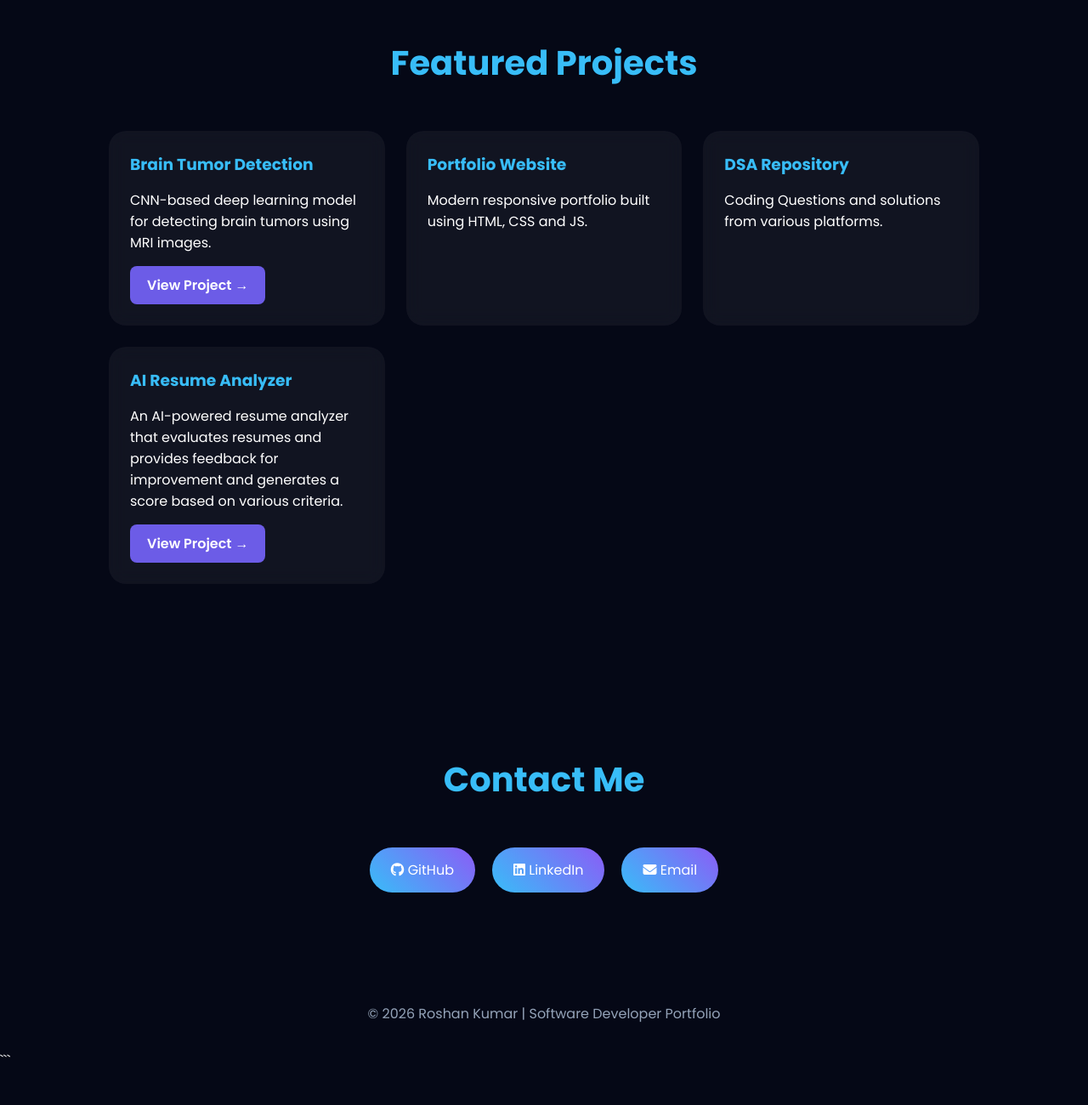
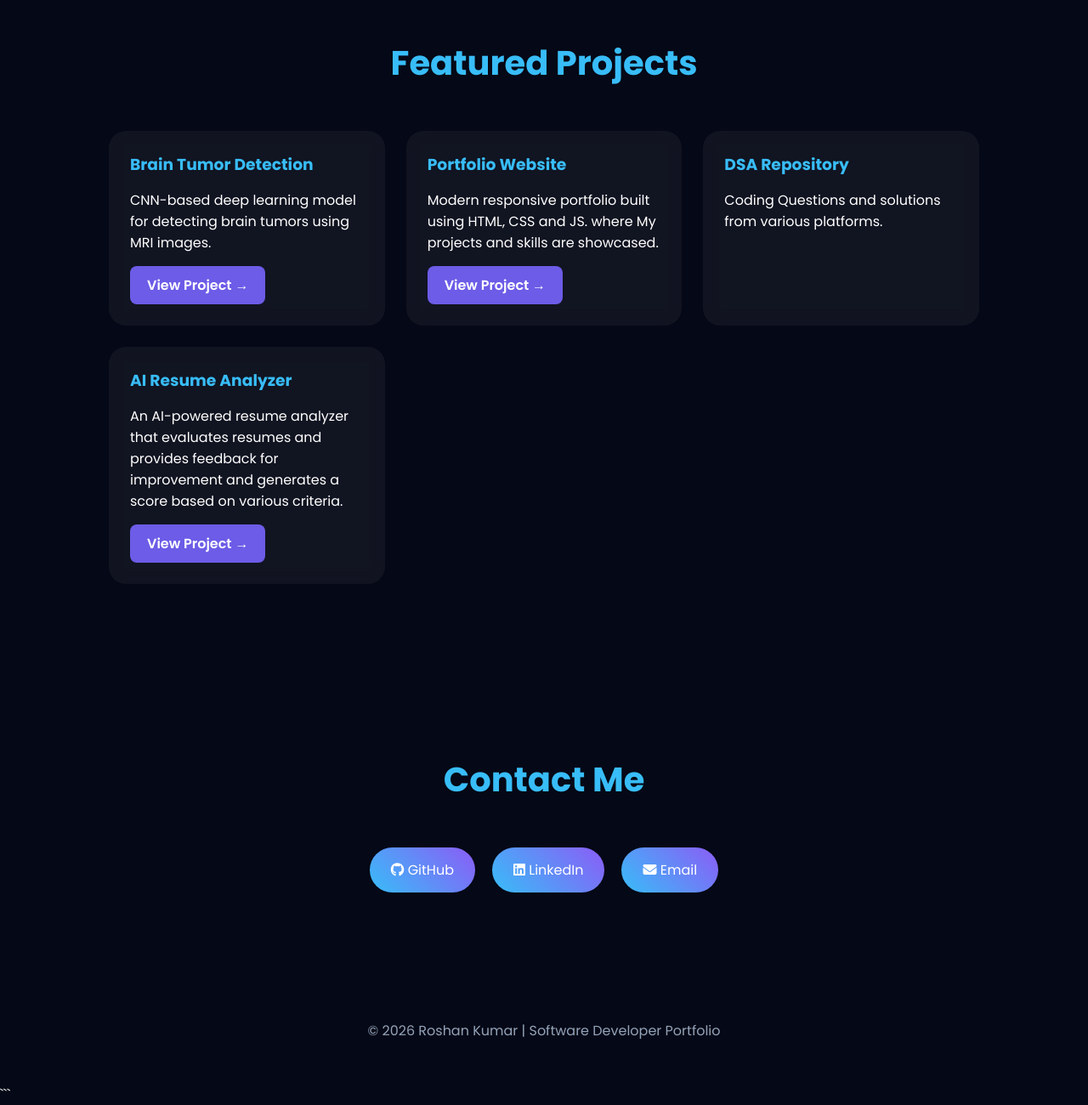
Before and after one commit to roshan-kumar2/Portfolio-Website, a plain HTML site: page index.html in a window 1280 px wide. Shown: the part 2584-3884 px from the top of the page at 85% size. Before the commit the page ends 3844 px from the top, so only its background shows below. Drawn offline with Linux system fonts and the light colour scheme.

Commit message:
updated some fetures and added some new projects

```diff
--- a/index.html
+++ b/index.html
@@ -207,8 +207,11 @@
 
                 <p>
                     Modern responsive portfolio
-                    built using HTML, CSS and JS.
+                    built using HTML, CSS and JS. where My projects and skills are showcased.
                 </p>
+                <a href="http://127.0.0.1:5500/index.html"
+             target="_blank"
+              class="project-link"> View Project →</a>
             </div>
 
             <div class="project-card">
@@ -221,7 +224,6 @@
             </div>
 
              <div class="project-card">
-
 
              <h3>AI Resume Analyzer</h3>
             <p>
--- a/style.css
+++ b/style.css
@@ -243,7 +243,7 @@ section{
 
 footer{
     text-align:center;
-    padding:30px;
+    padding:50px;
     color:#94a3b8;
 }
 
```
